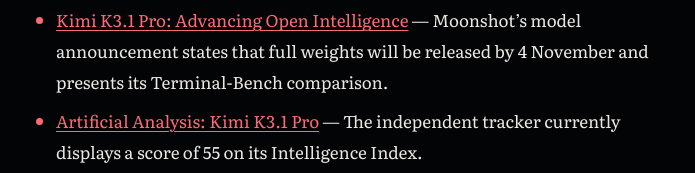
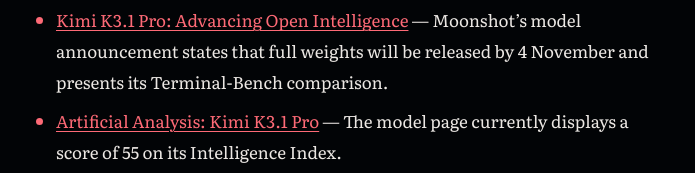
Before and after one commit to amitse/amitse.github.io, an Eleventy site: page src/industry-insights/2026-10-25.md in a window 1280 px wide. Shown: the part 3620-3793 px from the top of the page, without its empty margins (292-987 px from the left). Built offline with nearby package versions, Linux system fonts and the light colour scheme; Eleventy itself is replaced by a stand-in of ours; files that its build step writes are made by us from their sources; a web font is replaced by a local one.

Commit message:
factcheck: clarify Kimi score attribution

```diff
--- a/src/industry-insights/2026-10-25.md
+++ b/src/industry-insights/2026-10-25.md
@@ -35,7 +35,7 @@ The practical call is straightforward: treat every installed agent skill as thir
 - [Anthropic: Donating Agent Skills to the Agentic AI Foundation](https://www.anthropic.com/news/donating-agent-skills-to-the-agentic-ai-foundation) — Published 22 October; documents the transfer, platform integrations, published and installed skill counts, and proposed governance work.
 - [Agent Skills overview](https://agentskills.io/home) — Defines a skill as a `SKILL.md`-based folder that can bundle scripts, reference materials, templates, and other resources.
 - [Kimi K3.1 Pro: Advancing Open Intelligence](https://www.kimi.ai/blog/kimi-k3-1-pro) — Moonshot’s model announcement states that full weights will be released by 4 November and presents its Terminal-Bench comparison.
-- [Artificial Analysis: Kimi K3.1 Pro](https://artificialanalysis.ai/models/kimi-k3-1-pro) — The independent tracker currently displays a score of 55 on its Intelligence Index.
+- [Artificial Analysis: Kimi K3.1 Pro](https://artificialanalysis.ai/models/kimi-k3-1-pro) — The model page currently displays a score of 55 on its Intelligence Index.
 - [PHP Foundation: Today’s PHP Security Release](https://thephp.foundation/blog/2026/10/21/todays-php-security-release-and-how-were-strengthening-php-security/) — Published 21 October; describes the critical fixes and the human bottleneck in an AI-accelerated vulnerability-report pipeline.
 
 ## ⚠️ What This Doesn’t Explain
```
